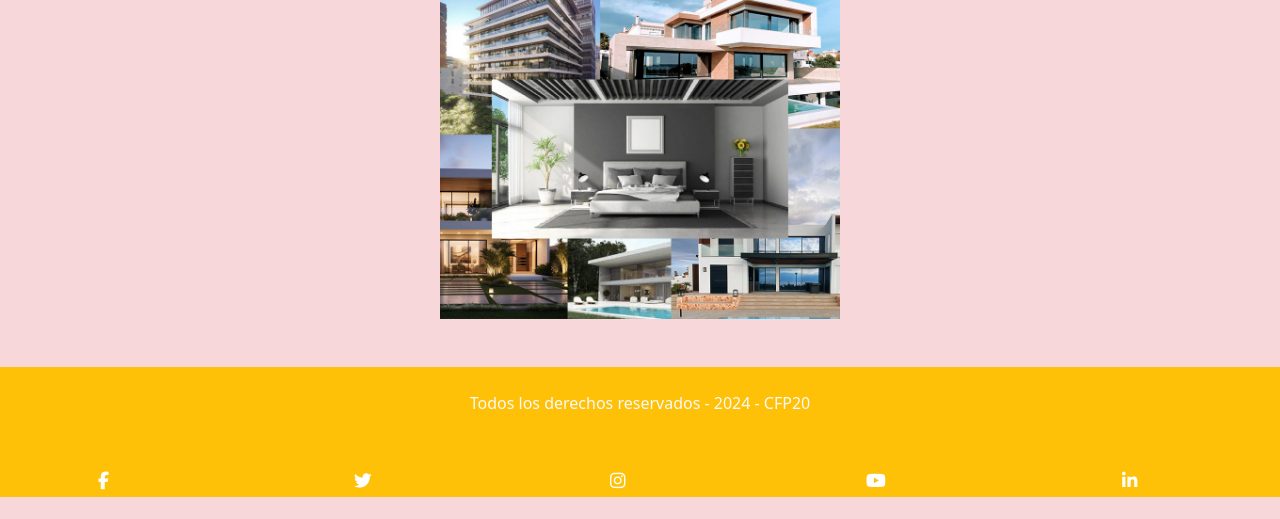
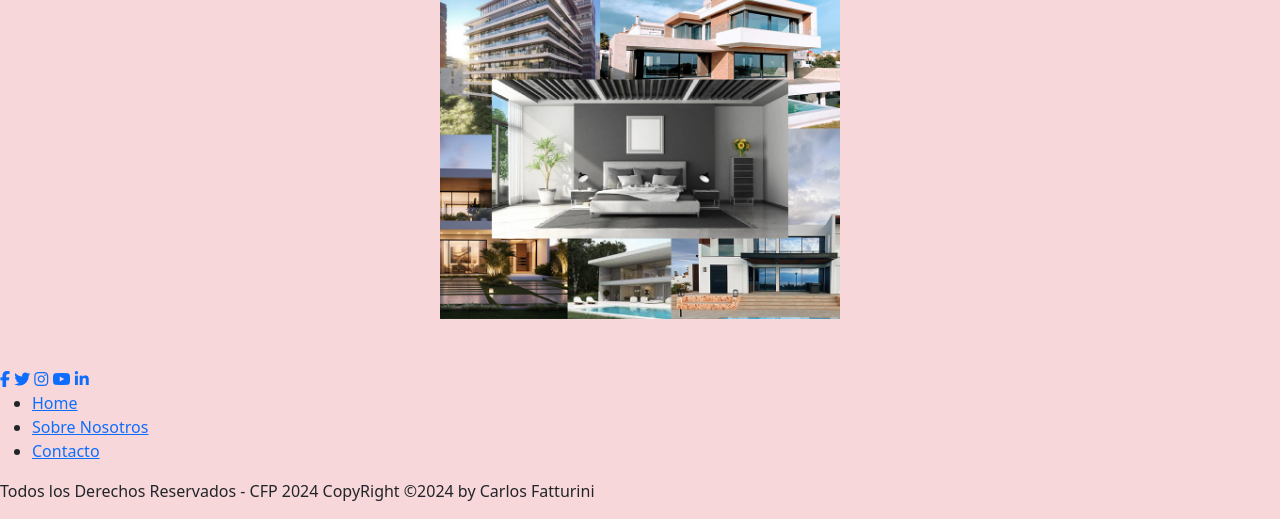
Before and after one commit to charliefatturinib/Proyecto-Inmobiliaria, a PHP site: page / in a window 1280 px wide. Shown: the part 3360-3879 px from the top of the page. Before the commit the page ends 3857 px from the top, so only its background shows below. Run offline with PHP 8.4, Linux system fonts and the light colour scheme.

Commit message:
changes app

```diff
--- a/css/estilos.css
+++ b/css/estilos.css
@@ -4,29 +4,3 @@
     padding: 0;
     box-sizing: border-box;
 }
-
-.socials {
-    min-width: 700px;
-    display: flex;
-    justify-content: space-around;
-
-
-}
-
-
-.socials a {
-    text-decoration: none;
-    font-size: 28px;
-    width: 60px;
-    color: #fff;
-}
-
-.socials a i {
-    font-size: 1.1rem;
-    transition: color .4s ease;
-}
-
-.socials a:hover i {
-    color: aqua;
-    justify-content: center;
-}
--- a/index.php
+++ b/index.php
@@ -63,7 +63,7 @@ if (!array_key_exists($individual, $sectores_validas)) {
   <link href="https://cdn.jsdelivr.net/npm/bootstrap@5.3.3/dist/css/bootstrap.min.css" rel="stylesheet" integrity="sha384-QWTKZyjpPEjISv5WaRU9OFeRpok6YctnYmDr5pNlyT2bRjXh0JMhjY6hW+ALEwIH" crossorigin="anonymous">
 
   <!-- CSS -->
-  <link rel="stylesheet" href="estilos.css">
+  <link rel="stylesheet" href="css/estilos.css">
 
   <!-- CDNJS -->
 
@@ -149,21 +149,36 @@ if (!array_key_exists($individual, $sectores_validas)) {
 
 
 
-  <footer class="bg-warning mb-2">
-    <div class="footer-content">
-      <p class="text-light text-center p-4">Todos los derechos reservados - 2024 - CFP20</p>
-
-      <sections class="socials">
-        <a href="#"><i class="fab fa-facebook-f"></i></a>
-        <a href="#"><i class="fab fa-twitter"></i></a>
-        <a href="#"><i class="fab fa-instagram"></i></a>
-        <a href="#"><i class="fab fa-youtube"></i></a>
-        <a href="#"><i class="fab fa-linkedin-in"></i></a>
-      </sections>
-    </div>
+  <!-- FOOTER -->
 
 
+  <footer>
+    <div class="footerContainer">
+
+
+      <div class="socialIcons">
+        <a href="#"><i class="fa-brands fa-facebook-f"></i></a>
+        <a href="#"><i class="fa-brands fa-twitter"></i></a>
+        <a href="#"><i class="fa-brands fa-instagram"></i></a>
+        <a href="#"><i class="fa-brands fa-youtube"></i></a>
+        <a href="#"><i class="fa-brands fa-linkedin-in"></i></a>
+      </div>
+
+      <div class="footerNav">
+        <ul>
+          <li><a href="">Home</a></li>
+          <li><a href="">Sobre Nosotros</a></li>
+          <li><a href="">Contacto</a></li>
+        </ul>
+      </div>
+
+      <div class="footerBottom"></div>
+      <p>Todos los Derechos Reservados - CFP 2024 CopyRight &copy;2024 by <span class="designer">Carlos Fatturini</span></p>
+
+    </div>
   </footer>
+
+
 
 
 
```
Also changed, not shown: views/mas_nuevos.php (+6 -4 lines), views/sobre_nosotros.php (+17 -8 lines).
